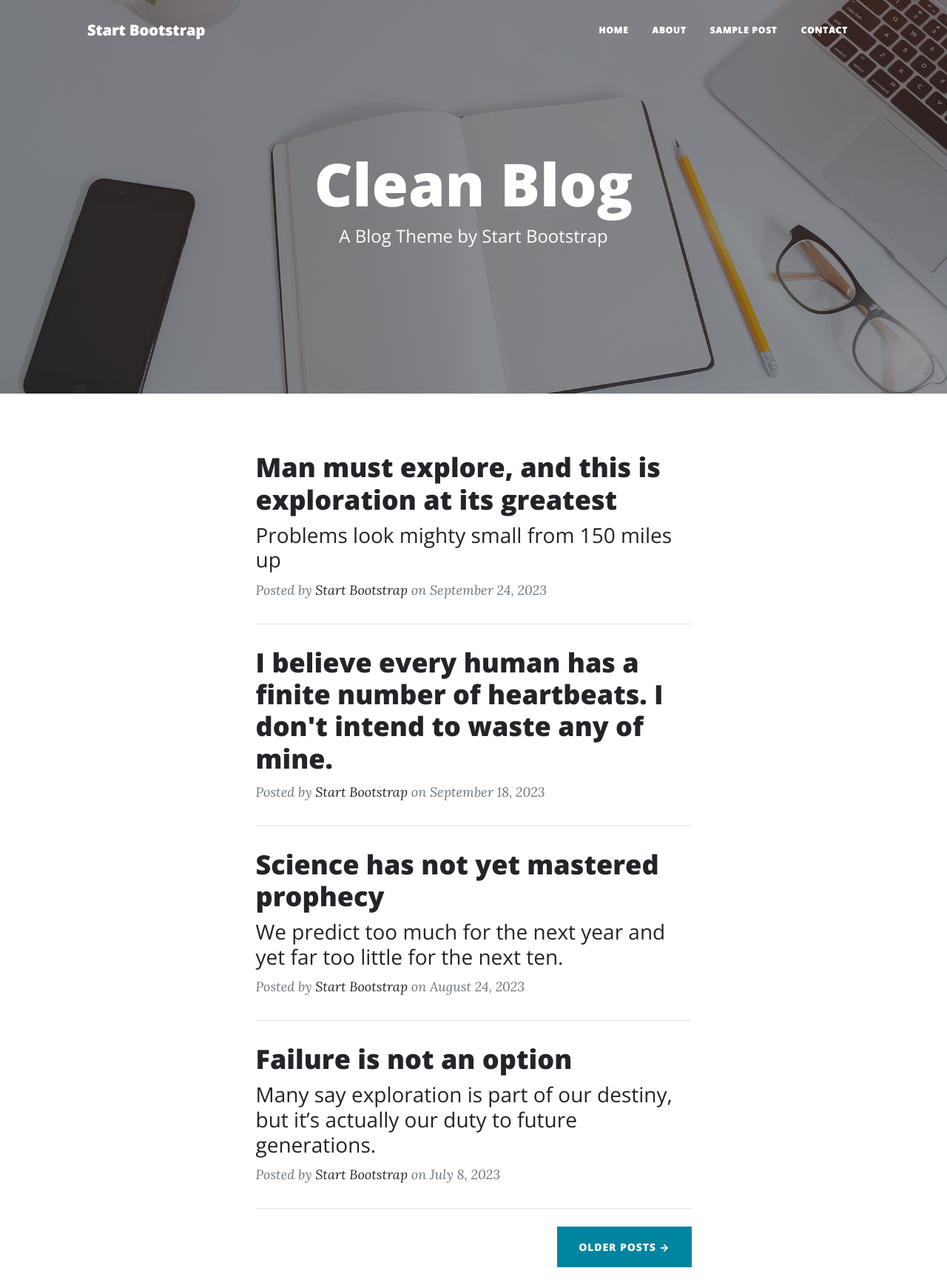
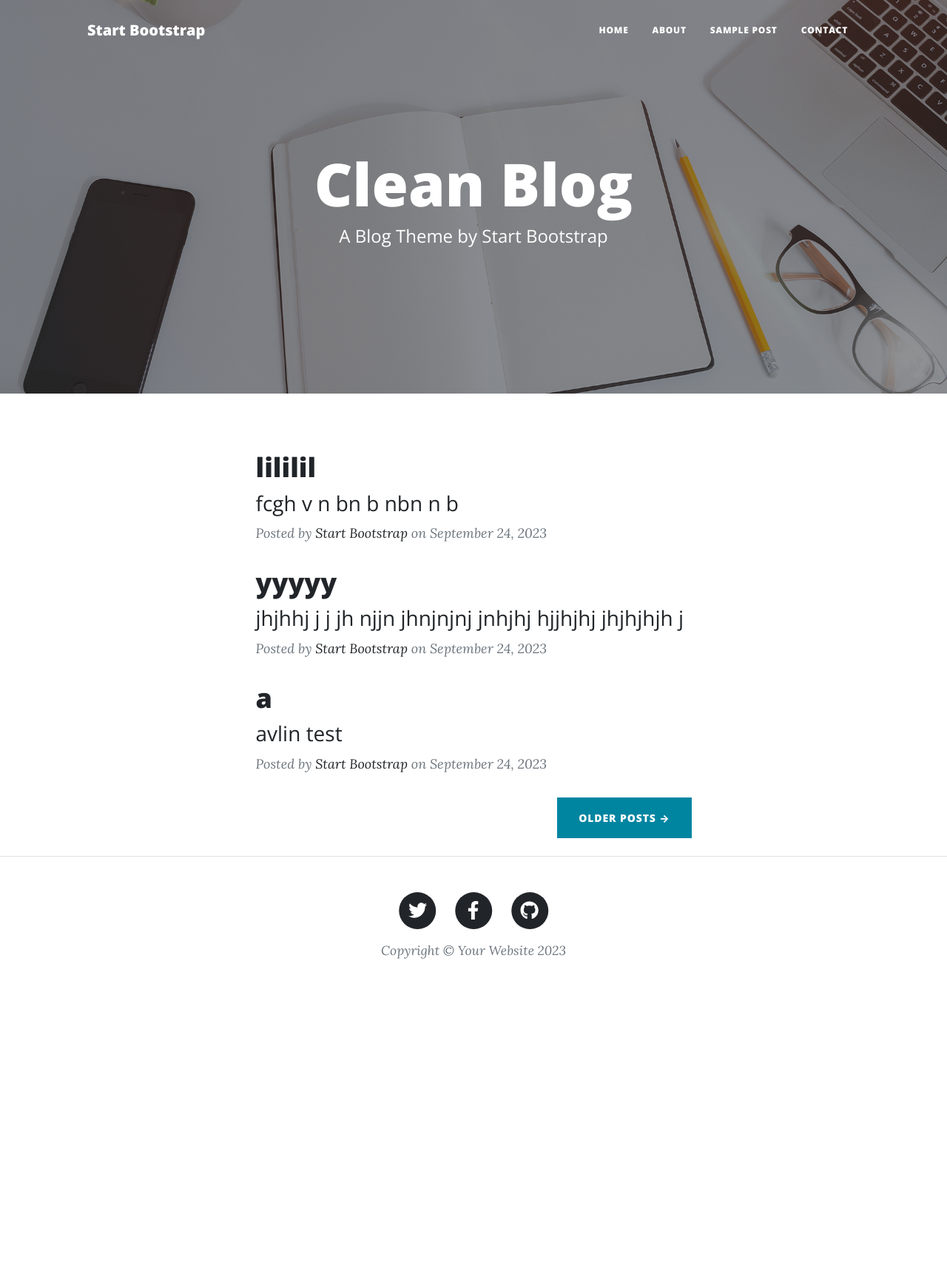
Before and after one commit to amirabas138/starter, a Django app: page /index/ in a window 1280 px wide. Shown: the whole page at 74% size. After the commit the page ends 1296 px from the top, so only its background shows below. Run offline with Django 4.2, Linux system fonts and the light colour scheme; data comes from the database, SQL or seed files in the repository; some libraries are stand-ins or nearby versions.

Commit message:
starter django

```diff
--- a/blog/shop/templates/shop/header.html
+++ b/blog/shop/templates/shop/header.html
@@ -9,7 +9,7 @@
                     <ul class="navbar-nav ms-auto py-4 py-lg-0">
                         <li class="nav-item"><a class="nav-link px-lg-3 py-3 py-lg-4" href="{% url 'shop:index' %}">Home</a></li>
                         <li class="nav-item"><a class="nav-link px-lg-3 py-3 py-lg-4" href="{% url 'shop:about' %}">About</a></li>
-                        <li class="nav-item"><a class="nav-link px-lg-3 py-3 py-lg-4" href="{% url 'shop:post' %}">Sample Post</a></li>
+                        <li class="nav-item"><a class="nav-link px-lg-3 py-3 py-lg-4" href="{# url 'shop:post' #}">Sample Post</a></li>
                         <li class="nav-item"><a class="nav-link px-lg-3 py-3 py-lg-4" href="{% url 'shop:contact' %}">Contact</a></li>
                     </ul>
                 </div>
--- a/blog/shop/templates/shop/index.html
+++ b/blog/shop/templates/shop/index.html
@@ -37,10 +37,11 @@
             <div class="row gx-4 gx-lg-5 justify-content-center">
                 <div class="col-md-10 col-lg-8 col-xl-7">
                     <!-- Post preview-->
+                    {% for posts in post %}
                     <div class="post-preview">
-                        <a href="post.html">
-                            <h2 class="post-title">Man must explore, and this is exploration at its greatest</h2>
-                            <h3 class="post-subtitle">Problems look mighty small from 150 miles up</h3>
+                        <a href="{% url 'shop:singlePost' posts.slug %}">
+                            <h2 class="post-title">{{ posts.title }}</h2>
+                            <h3 class="post-subtitle">{{ posts.description }}</h3>
                         </a>
                         <p class="post-meta">
                             Posted by
@@ -48,54 +49,14 @@
                             on September 24, 2023
                         </p>
                     </div>
-                    <!-- Divider-->
-                    <hr class="my-4" />
-                    <!-- Post preview-->
-                    <div class="post-preview">
-                        <a href="post.html"><h2 class="post-title">I believe every human has a finite number of heartbeats. I don't intend to waste any of mine.</h2></a>
-                        <p class="post-meta">
-                            Posted by
-                            <a href="#!">Start Bootstrap</a>
-                            on September 18, 2023
-                        </p>
-                    </div>
-                    <!-- Divider-->
-                    <hr class="my-4" />
-                    <!-- Post preview-->
-                    <div class="post-preview">
-                        <a href="post.html">
-                            <h2 class="post-title">Science has not yet mastered prophecy</h2>
-                            <h3 class="post-subtitle">We predict too much for the next year and yet far too little for the next ten.</h3>
-                        </a>
-                        <p class="post-meta">
-                            Posted by
-                            <a href="#!">Start Bootstrap</a>
-                            on August 24, 2023
-                        </p>
-                    </div>
-                    <!-- Divider-->
-                    <hr class="my-4" />
-                    <!-- Post preview-->
-                    <div class="post-preview">
-                        <a href="post.html">
-                            <h2 class="post-title">Failure is not an option</h2>
-                            <h3 class="post-subtitle">Many say exploration is part of our destiny, but it’s actually our duty to future generations.</h3>
-                        </a>
-                        <p class="post-meta">
-                            Posted by
-                            <a href="#!">Start Bootstrap</a>
-                            on July 8, 2023
-                        </p>
-                    </div>
-                    <!-- Divider-->
-                    <hr class="my-4" />
+                    {% endfor %}
                     <!-- Pager-->
                     <div class="d-flex justify-content-end mb-4"><a class="btn btn-primary text-uppercase" href="#!">Older Posts →</a></div>
                 </div>
             </div>
         </div>
         <!-- Footer-->
-                       {% include './header.html' %}
+                       {% include './footer.html' %}
 
         <!-- Bootstrap core JS-->
         <script src="https://cdn.jsdelivr.net/npm/bootstrap@5.2.3/dist/js/bootstrap.bundle.min.js"></script>
--- a/blog/shop/urls.py
+++ b/blog/shop/urls.py
@@ -11,7 +11,6 @@ urlpatterns = [
     path('index/' , index , name="index"),
     path('contact/' , contact , name="contact"),
     path('about/' , about , name="about"),
-    path('post/' , post , name="post"),
     path('singlepost/<slug:slug>' , singlePost , name="singlePost")
 
 ]
--- a/blog/shop/views.py
+++ b/blog/shop/views.py
@@ -84,12 +84,11 @@ def singlePost(request, slug):
     context = {
         'post': post
     }
-    return render(request, 'shop/single.html', context)
+    return render(request, 'shop/post.html', context)
 
 
 def contact(request):
     return render(request, 'shop/contact.html')
-def post(request):
-    return render(request, 'shop/post.html')
+
 def about(request):
     return render(request,'shop/about.html')
```
Also changed, not shown: blog/shop/templates/shop/post.html (+4 -17 lines), blog/shop/templates/shop/single.html (deleted, +0 -14 lines).
